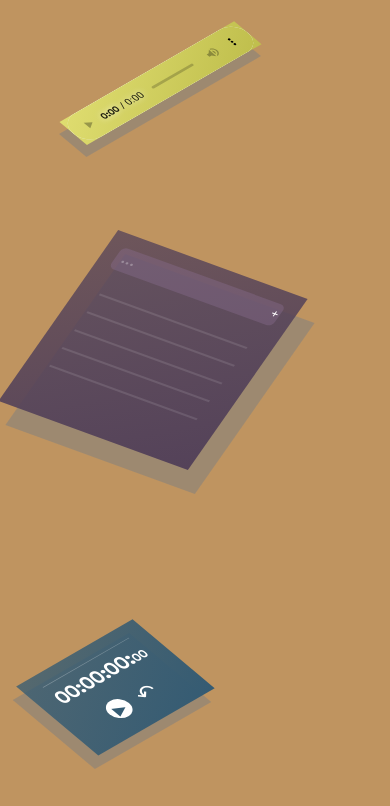
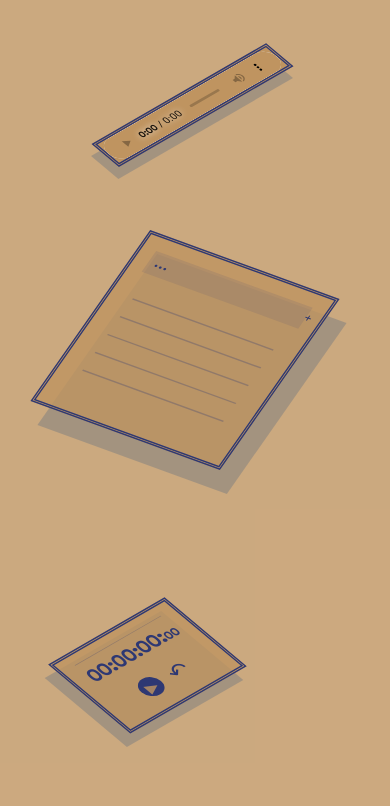
Before and after one commit to michaeland974/junk-drawer-app, a React (Vite) app in the folder client/: page / in a window 390 px wide. Shown: the top 806 px of the page. Built offline with nearby package versions, Linux system fonts and the light colour scheme.

Commit message:
style: Mobile design updated

```diff
--- a/client/index.html
+++ b/client/index.html
@@ -4,7 +4,7 @@
     <meta charset="UTF-8" />
     <meta name="viewport"
           content="width=device-width, initial-scale=1.0" />
-    <meta name="theme-color" content="#A6986F" />
+    <meta name="theme-color" content="#BF9460" />
     <script type="module" src="/src/root.tsx" defer></script>
     <title>Junk Drawer</title>
   </head>
--- a/client/src/Components/MusicPlayer/styles/MusicPlayer.module.css
+++ b/client/src/Components/MusicPlayer/styles/MusicPlayer.module.css
@@ -7,19 +7,17 @@
 }
 
 #player{
-  --background-gradient: linear-gradient(145deg, #dfdd70,
-                                         var(--secondary-green));
   width: 100%;
   height: 100%;
-
-  background: var(--background-gradient);
   transform: translate(5%, -30%);
 }
 
 /* Chrome */
+#player,
 #player::-webkit-media-controls-panel {
-  background: var(--background-gradient);
-
+  background-color: var(--background-without-opacity);
+  border: 5px solid var(--main-blue);
+  border-style: double;
 }
 
 #player::-webkit-media-controls-current-time-display{
@@ -31,8 +29,7 @@
 @-moz-document url-prefix() {
   #player{
     filter: invert(0.9);
-    background: var(--secondary-blue);
-    /* box-shadow:  5px 5px 0px #afa4bc; */
+    background: var(--main-light-blue);
     font-family: ManualeExtraBold;
     font-size: 1.25em;
   }
--- a/client/src/Components/Notepad/Notepad.tsx
+++ b/client/src/Components/Notepad/Notepad.tsx
@@ -30,8 +30,5 @@ export const Notepad = () => {
                                 edit: editNote}}/>}
       </div>
     </WrapperWithShadow>
-
-    // <div className={styles['shadow-wrapper']}>
-    // </div>
   );
 };
--- a/client/src/Components/Notepad/styles/Input.module.css
+++ b/client/src/Components/Notepad/styles/Input.module.css
@@ -1,15 +1,12 @@
 .container{
-  /* width: 100%; */
   display: flex;
   justify-content: space-between;
-
   padding: 0em 0.5em 0.25em 0.5em;
-  border-radius: var(--border-radius);
-  background-color: var(--secondary-purple-with-opacity);
+  background-color: #2e38731a;
 }
 
 .input::placeholder{
-  color: var(--white-with-opacity);
+  color: var(--main-blue);
   font-family: ManualeExtraBold;
   letter-spacing: 2px;
 }
--- a/client/src/Components/Notepad/styles/Note.module.css
+++ b/client/src/Components/Notepad/styles/Note.module.css
@@ -12,8 +12,7 @@ input[type=checkbox]{
   height: var(--checkbox-size);
   margin-right: calc(var(--checkbox-size) * 0.5);
   align-self: center;
-  /* border: 1px solid rgba(255, 255, 255, 0.205); */
-  border: 1px solid var(--white-with-opacity);
+  border: 1px solid var(--main-blue);
   border-radius: 50%;
   appearance: none;
   -webkit-appearance: none;
@@ -43,7 +42,7 @@ input[type=checkbox]:checked{
 
 #edit,
 #delete{
-  color: var(--white-with-opacity);
+  color: var(--main-blue);
 }
 
 .selected{
--- a/client/src/Components/Notepad/styles/Notepad.module.css
+++ b/client/src/Components/Notepad/styles/Notepad.module.css
@@ -10,18 +10,19 @@
   display: flex;
   flex-direction: column;
 
-  font-size: var(--fs-400);
-  background-color: var(--secondary-purple);
-  color: white;
   padding: 1em;
   width: 100%;
   height: 100%;
 
+  font-size: var(--fs-400);
+  color: var(--main-blue);
+  background-color: var(--background);
+  border: 5px solid var(--main-blue);
+  border-style: double;
+
   overflow-y: scroll;
   -ms-overflow-style: none;  /* Internet Explorer 10+ */
   scrollbar-width: none;  /* Firefox */
-  background: linear-gradient(145deg, #544259c1,
-                              var(--secondary-purple));
   transform: translate(-10%, -10%);
 }
 
@@ -41,9 +42,9 @@
 }
 
 .line:before {
+  display: inline-block;
   content: '';
   width: 90%;
-  height: 3px;
-  display: inline-block;
-  background: rgba(255, 255, 255, 0.11);
+  height: 2px;
+  background-color: var(--main-blue-with-opacity);
 }
--- a/client/src/Components/Stopwatch/styles/ButtonGroup.module.css
+++ b/client/src/Components/Stopwatch/styles/ButtonGroup.module.css
@@ -13,8 +13,9 @@
   align-items: center;
 
   border-radius: 50%;
-  background-color: white;
-  color: var(--secondary-blue);
+  background-color: var(--main-blue);
+  /* color: var(--secondary-;  */
+  color: var(--background);
   line-height: 1;
   width: var(--mobile-button-dimension);
   height: var(--mobile-button-dimension);
@@ -26,7 +27,7 @@
   opacity: 0.5;
 }
 
-#reset{ color: white;}
+#reset{ color: var(--main-blue);}
 #pause{ font-size: 0.5em;}
 #play{
   font-size: 1em;
--- a/client/src/Components/Stopwatch/styles/Stopwatch.module.css
+++ b/client/src/Components/Stopwatch/styles/Stopwatch.module.css
@@ -13,12 +13,15 @@
   justify-content: center;
   gap: 0.5rem;
 
-  font-family: ManualeExtraBold;
-  font-size: var(--fs-xl);
   text-align: center;
   width: 100%;
   height: 100%;
-  background: linear-gradient(145deg, var(--secondary-blue-with-opacity),
-                                      var(--secondary-blue));
+
+  font-family: ManualeExtraBold;
+  font-size: var(--fs-xl);
+  background-color: var(--background);
+  border: 5px solid var(--main-blue);
+  border-style: double;
+
   transform: translate(10%, -10%);
 }
--- a/client/src/Components/Stopwatch/styles/TimeDisplay.module.css
+++ b/client/src/Components/Stopwatch/styles/TimeDisplay.module.css
@@ -1,7 +1,6 @@
 .display{
-  color: white;
-  border-top: 1px solid var(--white-with-opacity);
-  /* border-top: 1px solid var(--primary-with-opacity); */
+  color: var(--main-blue);
+  border-top: 1px solid var(--main-blue-with-opacity);
 }
 
 #deciseconds{
--- a/client/src/assets/global-styles/App.css
+++ b/client/src/assets/global-styles/App.css
@@ -5,34 +5,31 @@
 @font-face {  font-family: Manuale;
               src: url('./../fonts/Manuale-Regular.ttf'); }
 #root{
-  --main-blue: #486295;
-  --main-light-blue: #5990D9;
-  --second-blue: #333D60;
-  --background: #BF9460;
-  --highlight: #BF343F;
+  --background: #bf9460cd;
+  --background-without-opacity: #BF9460;
+  --main-blue: #2E3873;
+  --main-blue-with-opacity: #2e38734a;
+  --second-blue: #5666BF;
+  --main-teal: #457369;
+  --main-teal-with-opacity: #69bc85;
+  --highlight: #69BFAD;
   --grey: rgba(128, 128, 128, 0.525);
+  --main-blue-gradient: linear-gradient(to bottom left, #2e3873a3,
+                                        var(--main-blue));
+  --second-blue-gradient: linear-gradient(to bottom right, #5666bf9c,
+                                              var(--second-blue));
 
-  --secondary-blue: #345B73;
-  --secondary-blue-with-opacity: #345b73c1;
-  --background-blue: #345b7395;
-  --background-blue-with-opacity: #345b7342;
-  --secondary-purple: #544259;
-  --secondary-purple-with-opacity: #8c72945b;
-  --secondary-green: #BFBE4C;
-  --secondary-green-with-opacity: #bfbd4ca7;
-  --highlight: #BFBE4C;
-  --white-with-opacity: rgba(255, 255, 255, 0.285);
-
-  --box-shadow-dimension: 5px 5px 0px;
   --mobile-dimension: 12rem;
-  --rotate: rotate(45deg);
   --border-radius: 8px;
   --line-height-xl: 1rem;
+  --transform: rotate(-30deg) skew(20deg) scale(0.7);
+  --transform2: rotate(20deg) skew(-15deg) scale(0.7);
+
   --fs-xl: clamp(2rem, 4vw, 3rem);
   --fs-400: clamp(1.25rem, 2.5vw, 1.5rem);
 
   height: 100svh;
-  padding: 1rem;
+  padding: 3rem;
   font-family: ManualeSemiBold;
   background-color: var(--background);
 
```
